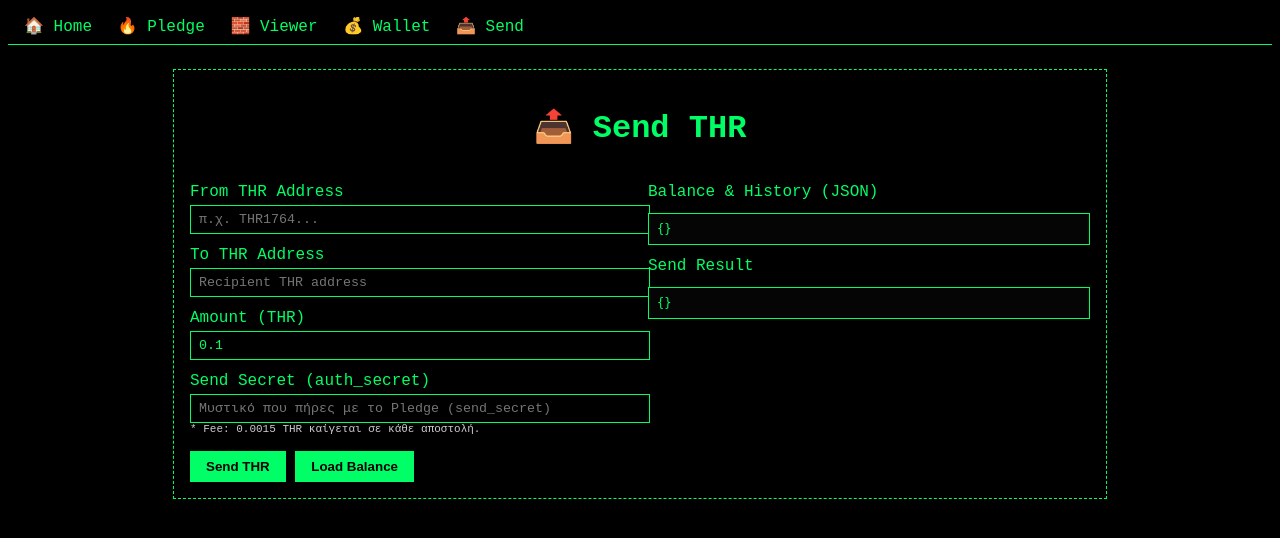
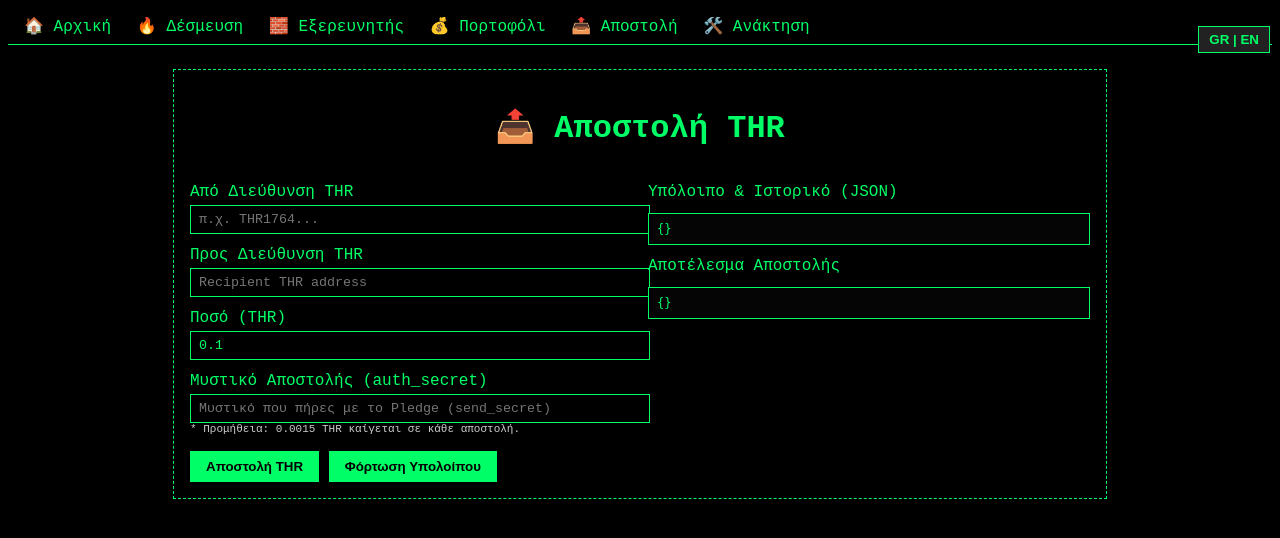
Before and after one commit to Tsipchain/thronos-V2, a Flask app: page /send in a window 1280 px wide. Shown: the top 538 px of the page. Run offline with Flask 2, Linux system fonts and the light colour scheme.

Commit message:
Update send.html

```diff
--- a/thronosChain-main/templates/send.html
+++ b/thronosChain-main/templates/send.html
@@ -75,61 +75,103 @@
       font-size: 11px;
       color: #cccccc;
     }
+    .lang-toggle {
+        position: absolute;
+        top: 10px;
+        right: 10px;
+        background: #222;
+        color: #00ff66;
+        border: 1px solid #00ff66;
+        padding: 5px 10px;
+        cursor: pointer;
+    }
+    .lang-en { display: none; }
   </style>
 </head>
 <body>
 
+<button class="lang-toggle" onclick="toggleLanguage()">GR | EN</button>
+
 <div class="nav">
-  <a href="{{ url_for('home') }}">🏠 Home</a>
-  <a href="{{ url_for('pledge_form') }}">🔥 Pledge</a>
-  <a href="{{ url_for('viewer') }}">🧱 Viewer</a>
-  <a href="{{ url_for('wallet_page') }}">💰 Wallet</a>
-  <a href="{{ url_for('send_page') }}">📤 Send</a>
+  <a href="/">🏠 <span class="lang-el">Αρχική</span><span class="lang-en">Home</span></a>
+  <a href="/pledge">🔥 <span class="lang-el">Δέσμευση</span><span class="lang-en">Pledge</span></a>
+  <a href="/viewer">🧱 <span class="lang-el">Εξερευνητής</span><span class="lang-en">Viewer</span></a>
+  <a href="/wallet">💰 <span class="lang-el">Πορτοφόλι</span><span class="lang-en">Wallet</span></a>
+  <a href="/send">📤 <span class="lang-el">Αποστολή</span><span class="lang-en">Send</span></a>
+  <a href="/recovery">🛠️ <span class="lang-el">Ανάκτηση</span><span class="lang-en">Recovery</span></a>
 </div>
 
 <div class="container">
-  <h1>📤 Send THR</h1>
+  <h1>📤 <span class="lang-el">Αποστολή THR</span><span class="lang-en">Send THR</span></h1>
 
   <div class="row">
     <div class="col">
-      <label for="from_thr">From THR Address</label>
+      <label for="from_thr"><span class="lang-el">Από Διεύθυνση THR</span><span class="lang-en">From THR Address</span></label>
       <input id="from_thr" placeholder="π.χ. THR1764..." />
 
-      <label for="to_thr">To THR Address</label>
+      <label for="to_thr"><span class="lang-el">Προς Διεύθυνση THR</span><span class="lang-en">To THR Address</span></label>
       <input id="to_thr" placeholder="Recipient THR address" />
 
-      <label for="amount">Amount (THR)</label>
+      <label for="amount"><span class="lang-el">Ποσό (THR)</span><span class="lang-en">Amount (THR)</span></label>
       <input id="amount" type="number" step="0.000001" min="0" value="0.1" />
 
       <label for="auth_secret">
-        Send Secret (auth_secret)
+        <span class="lang-el">Μυστικό Αποστολής (auth_secret)</span><span class="lang-en">Send Secret (auth_secret)</span>
       </label>
       <input id="auth_secret"
              placeholder="Μυστικό που πήρες με το Pledge (send_secret)" />
 
       <div class="small-note">
-        * Fee: {{ "%.4f"|format(0.0015) }} THR καίγεται σε κάθε αποστολή.
+        <span class="lang-el">* Προμήθεια: 0.0015 THR καίγεται σε κάθε αποστολή.</span>
+        <span class="lang-en">* Fee: 0.0015 THR burned per transaction.</span>
       </div>
 
-      <button onclick="doSend()">Send THR</button>
-      <button onclick="loadBalance()">Load Balance</button>
+      <button onclick="doSend()"><span class="lang-el">Αποστολή THR</span><span class="lang-en">Send THR</span></button>
+      <button onclick="loadBalance()"><span class="lang-el">Φόρτωση Υπολοίπου</span><span class="lang-en">Load Balance</span></button>
     </div>
 
     <div class="col">
-      <label>Balance & History (JSON)</label>
+      <label><span class="lang-el">Υπόλοιπο & Ιστορικό (JSON)</span><span class="lang-en">Balance & History (JSON)</span></label>
       <pre id="walletBox">{}</pre>
 
-      <label>Send Result</label>
+      <label><span class="lang-el">Αποτέλεσμα Αποστολής</span><span class="lang-en">Send Result</span></label>
       <pre id="sendResult">{}</pre>
     </div>
   </div>
 </div>
 
 <script>
+function toggleLanguage() {
+    const currentLang = localStorage.getItem('lang') || 'el';
+    const newLang = currentLang === 'el' ? 'en' : 'el';
+    setLanguage(newLang);
+}
+
+function setLanguage(lang) {
+    localStorage.setItem('lang', lang);
+    const elElements = document.querySelectorAll('.lang-el');
+    const enElements = document.querySelectorAll('.lang-en');
+
+    if (lang === 'el') {
+        elElements.forEach(el => el.style.display = 'inline');
+        enElements.forEach(el => el.style.display = 'none');
+    } else {
+        elElements.forEach(el => el.style.display = 'none');
+        enElements.forEach(el => el.style.display = 'inline');
+    }
+}
+
+document.addEventListener('DOMContentLoaded', () => {
+    const savedLang = localStorage.getItem('lang') || 'el';
+    setLanguage(savedLang);
+});
+
 async function loadBalance() {
   const thr = document.getElementById('from_thr').value.trim();
+  const lang = localStorage.getItem('lang') || 'el';
+
   if (!thr) {
-    alert('Βάλε THR address πρώτα');
+    alert(lang === 'el' ? 'Βάλε THR address πρώτα' : 'Enter THR address first');
     return;
   }
   try {
@@ -139,7 +181,7 @@ async function loadBalance() {
       JSON.stringify(data, null, 2);
   } catch (e) {
     document.getElementById('walletBox').textContent =
-      'Error loading wallet: ' + e;
+      (lang === 'el' ? 'Σφάλμα φόρτωσης πορτοφολιού: ' : 'Error loading wallet: ') + e;
   }
 }
 
@@ -148,13 +190,28 @@ async function doSend() {
   const to_thr      = document.getElementById('to_thr').value.trim();
   const amount      = document.getElementById('amount').value;
   const auth_secret = document.getElementById('auth_secret').value.trim();
+  const lang = localStorage.getItem('lang') || 'el';
+
+  const msg = {
+      el: {
+          missingAddr: 'Συμπλήρωσε FROM και TO THR address',
+          missingSecret: 'Χρειάζεται το send_secret που πήρες με το Pledge',
+          error: 'Σφάλμα αποστολής: '
+      },
+      en: {
+          missingAddr: 'Fill in FROM and TO THR address',
+          missingSecret: 'Send_secret from Pledge is required',
+          error: 'Error sending: '
+      }
+  };
+  const m = msg[lang];
 
   if (!from_thr || !to_thr) {
-    alert('Συμπλήρωσε FROM και TO THR address');
+    alert(m.missingAddr);
     return;
   }
   if (!auth_secret) {
-    alert('Χρειάζεται το send_secret που πήρες με το Pledge');
+    alert(m.missingSecret);
     return;
   }
 
@@ -172,7 +229,7 @@ async function doSend() {
     loadBalance();
   } catch (e) {
     document.getElementById('sendResult').textContent =
-      'Error sending: ' + e;
+      m.error + e;
   }
 }
 </script>
```
